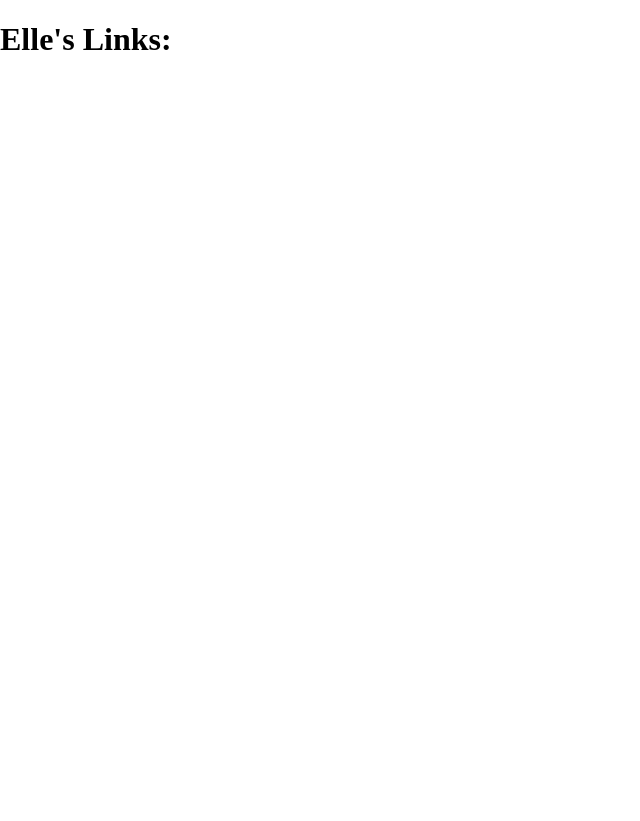
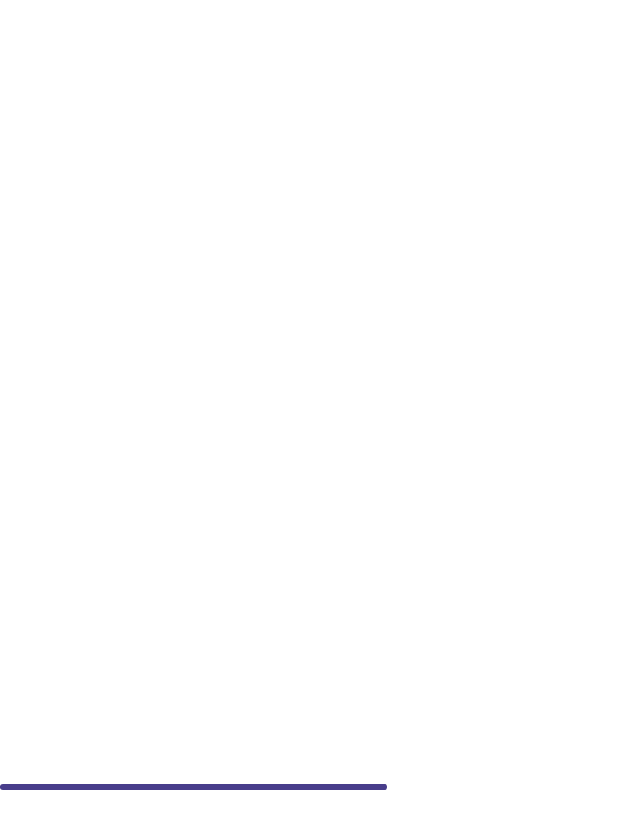
Before and after one commit to bass1121/elles, a Next.js app: page /footer in a window 1280 px wide. Shown: the whole page, without its empty margins (0-640 px from the left). After the commit the page ends 800 px from the top, so only its background shows below. Built offline with nearby package versions, Linux system fonts and the light colour scheme.

Commit message:
working on footer

```diff
--- a/src/app/footer/footer.css
+++ b/src/app/footer/footer.css
@@ -0,0 +1,10 @@
+.footer-div {
+  margin-bottom: 10px;
+  border-top: 3px solid darkslateblue;
+  border-right: 3px solid darkslateblue;
+  border-bottom: 3px solid darkslateblue;
+  border-radius: 10px;
+  background: slateblue;
+  width:  30vw;
+
+}
--- a/src/app/footer/page.js
+++ b/src/app/footer/page.js
@@ -1,7 +1,10 @@
 import styles from "./footer.css"
+import {AiFillGithub, AiFillLinkedin, AiFillFacebook} from 'react-icons/ai';
 
 export default function Footer() {
   return (
-    <h1 className="social-links">Elle's Links:</h1>
+    <div className="footer-div">
+
+    </div>
   );
 }
--- a/src/app/globals.css
+++ b/src/app/globals.css
@@ -2,6 +2,11 @@ body {
   margin: 0px;
   min-height: 100vh;
   width: 100%;
+
+  .main-div {
+    min-height: 100vh;
+    position: relative;
+  }
 
   .navbar {
     display: flex;
@@ -45,6 +50,10 @@ body {
         height: 60px;
       }
     }
+  }
 
+  .footer-div {
+    position: absolute;
+    bottom: 0;
   }
 }
--- a/src/app/helpers/imageExport.js
+++ b/src/app/helpers/imageExport.js
@@ -1,3 +1,3 @@
 import Logo from "../../images/sleekLogo.png";
-
-export { Logo };
+import Homepic from "../../images/Elle-Bee-Drawing.jpg"
+export { Logo, Homepic };
```
Also changed, not shown: src/app/page.js (+6 -9 lines).
